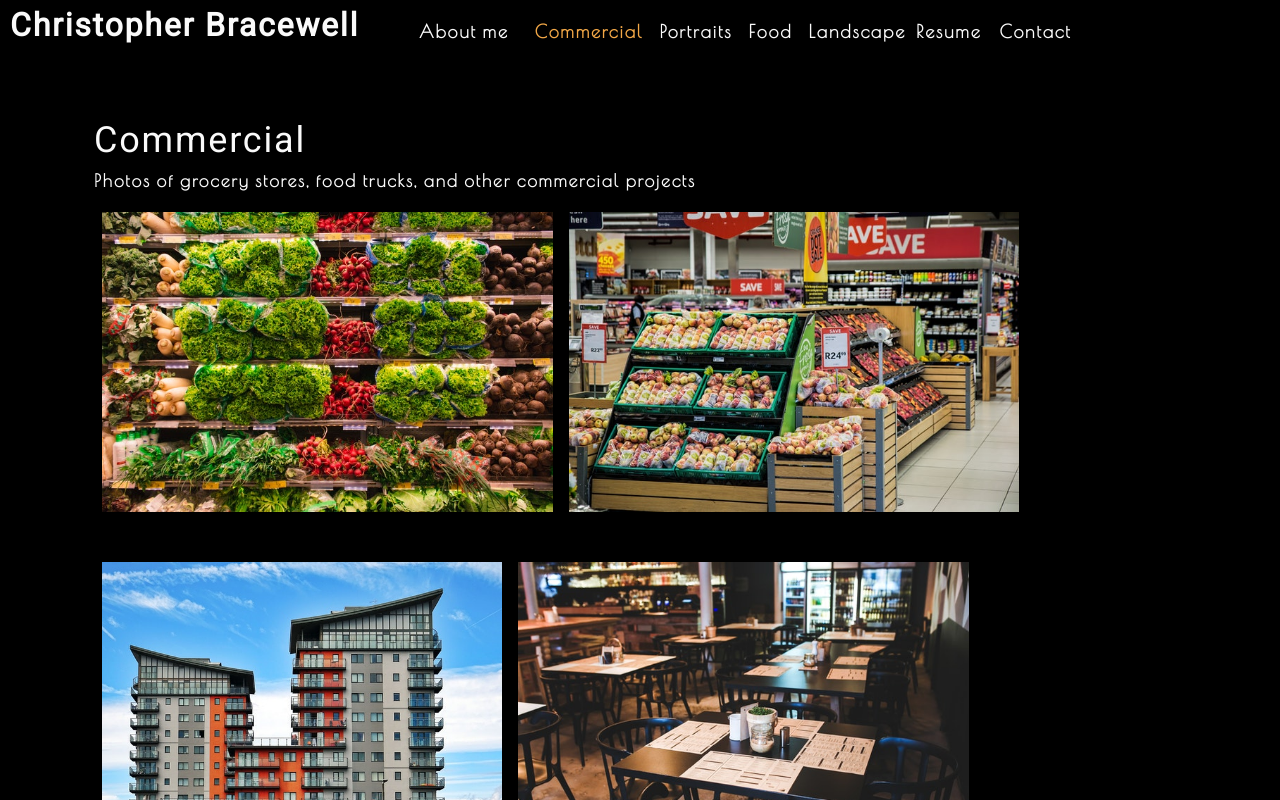
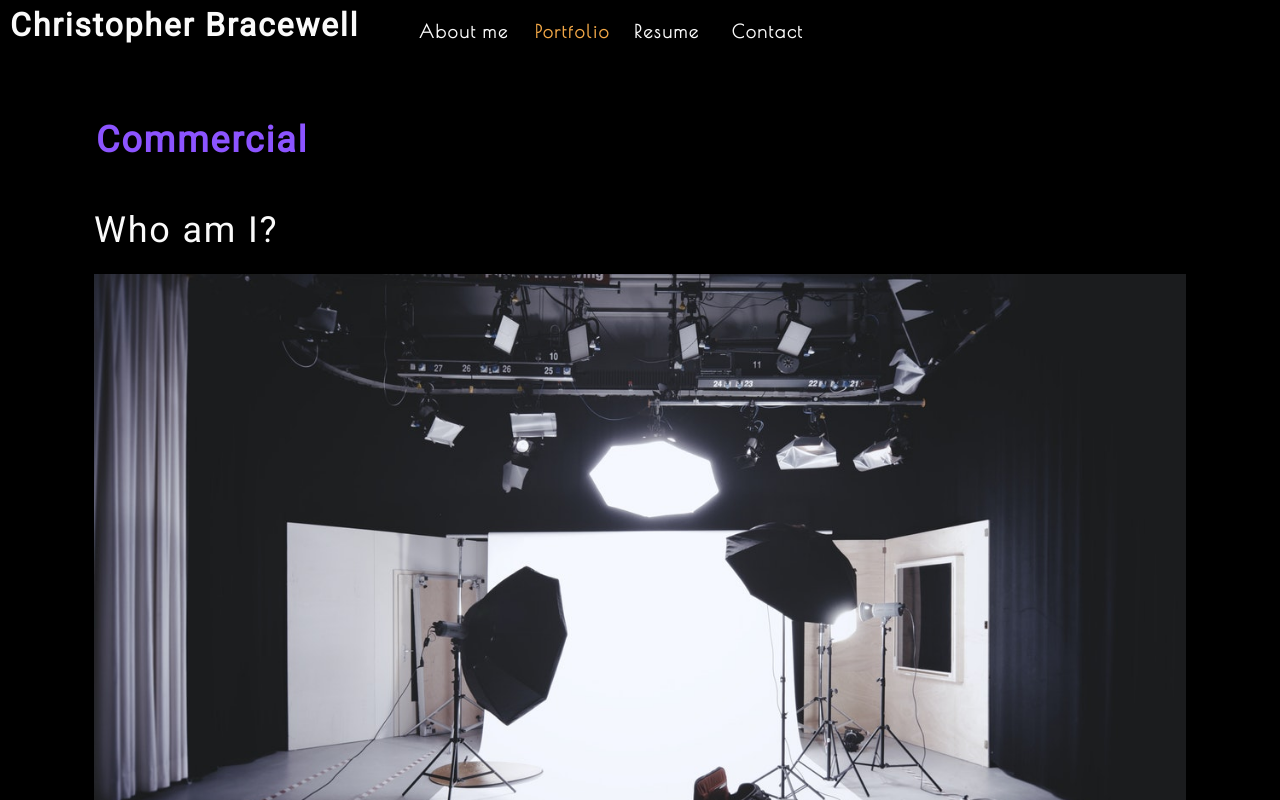
Before and after one commit to Cbracewell30/Chris-React-Portfolio, a React (Create React App) app: page / in a window 1280 px wide. Shown: the top 800 px of the page. Built offline with nearby package versions, Linux system fonts and the light colour scheme.

Commit message:
adding application photos

```diff
--- a/src/App.js
+++ b/src/App.js
@@ -1,7 +1,7 @@
 import React, { useState } from "react";
 import Nav from "./components/Nav";
 import About from "./components/About";
-import Gallery from "./components/Portfolio";
+import Portfolio from "./components/Portfolio";
 import ContactForm from "./components/Contact";
 import Resume from "./components/Resume";
 
@@ -24,6 +24,8 @@ function App() {
 
   const [contactSelected, setContactSelected] = useState(false);
 
+  const [resumeSelected, setResumeSelected] = useState(false);
+
   return (
     <div>
       <Nav
@@ -32,16 +34,25 @@ function App() {
         currentCategory={currentCategory}
         contactSelected={contactSelected}
         setContactSelected={setContactSelected}
+        resumeSelected={resumeSelected}
+        setResumeSelected={setResumeSelected}
       ></Nav>
       <main>
         {!contactSelected ? (
           <>
-            <Gallery currentCategory={currentCategory}></Gallery>
+            <Portfolio currentCategory={currentCategory}></Portfolio>
             <About></About>
-            <Resume></Resume>
           </>
         ) : (
           <ContactForm></ContactForm>
+        )}
+        {!resumeSelected ? (
+          <>
+            <Portfolio currentCategory={currentCategory}></Portfolio>
+            <About></About>
+          </>
+        ) : (
+          <Resume></Resume>
         )}
       </main>
     </div>
--- a/src/components/Nav/index.js
+++ b/src/components/Nav/index.js
@@ -3,16 +3,15 @@ import { capitalizeFirstLetter } from "../../utils/helpers";
 
 function Nav(props) {
   const {
-    categories = [],
-    setCurrentCategory,
     contactSelected,
-    currentCategory,
     setContactSelected,
+    resumeSelected,
+    setResumeSelected,
   } = props;
 
-  useEffect(() => {
-    document.title = capitalizeFirstLetter(currentCategory.name);
-  }, [currentCategory]);
+  // useEffect(() => {
+  //   document.title = ;
+  // }, [currentCategory]);
 
   return (
     <header className="flex-row px-1">
@@ -30,43 +29,49 @@ function Nav(props) {
             <a
               data-testid="about"
               href="#about"
-              onClick={() => setContactSelected(false)}
+              onClick={() => {
+                setContactSelected(false);
+                setResumeSelected(false);
+              }}
             >
               About me
             </a>
           </li>
-          {categories.map((category) => (
+
           <li
             className={`mx-1 ${
-                currentCategory.name === category.name &&
-                !contactSelected &&
-                "navActive"
+              !contactSelected && !resumeSelected && "navActive"
             }`}
-              key={category.name}
           >
             <span
               onClick={() => {
-                  setCurrentCategory(category);
+                setContactSelected(false);
+                setResumeSelected(false);
+              }}
+            >
+              Portfolio
+            </span>
+          </li>
+          <li className={`mx-2 ${resumeSelected && "navActive"}`}>
+            <span
+              onClick={() => {
+                setResumeSelected(true);
                 setContactSelected(false);
               }}
             >
-                {capitalizeFirstLetter(category.name)}
+              Resume
             </span>
-            </li>
-          ))}
-          <li>
-            {" "}
-            <a
-              data-testid="resume"
-              href="#resume"
-              onClick={() => setContactSelected(false)}
-            >
-              Resume
-            </a>{" "}
           </li>
 
           <li className={`mx-2 ${contactSelected && "navActive"}`}>
-            <span onClick={() => setContactSelected(true)}>Contact</span>
+            <span
+              onClick={() => {
+                setContactSelected(true);
+                setResumeSelected(false);
+              }}
+            >
+              Contact
+            </span>
           </li>
         </ul>
       </nav>
--- a/src/components/PhotoList/index.js
+++ b/src/components/PhotoList/index.js
@@ -7,40 +7,36 @@ const PhotoList = ({ category }) => {
 
   const [photos] = useState([
     {
-      name: "Grocery aisle",
+      name: "Allstar Sporting Goods",
+      imgid: 0,
       category: "commercial",
-      description:
-        "Lorem ipsum dolor sit amet, consectetur adipiscing elit. Nunc ultricie",
+      link: "https://cryptic-sea-45670.herokuapp.com/",
     },
     {
       name: "Grocery booth",
+      imgid: 1,
       category: "commercial",
-      description:
-        "Lorem ipsum dolor sit amet, consectetur adipiscing elit. Nunc ultricie",
+      link: "Lorem ipsum dolor sit amet, consectetur adipiscing elit. Nunc ultricie",
     },
     {
       name: "Building exterior",
       category: "commercial",
-      description:
-        "Lorem ipsum dolor sit amet, consectetur adipiscing elit. Nunc ultricie",
+      link: "Lorem ipsum dolor sit amet, consectetur adipiscing elit. Nunc ultricie",
     },
     {
       name: "Restaurant table",
       category: "commercial",
-      description:
-        "Lorem ipsum dolor sit amet, consectetur adipiscing elit. Nunc ultricie",
+      link: "Lorem ipsum dolor sit amet, consectetur adipiscing elit. Nunc ultricie",
     },
     {
       name: "Cafe interior",
       category: "commercial",
-      description:
-        "Lorem ipsum dolor sit amet, consectetur adipiscing elit. Nunc ultricie",
+      dd: "Lorem ipsum dolor sit amet, consectetur adipiscing elit. Nunc ultricie",
     },
     {
       name: "Cat green eyes",
       category: "portraits",
-      description:
-        "Lorem ipsum dolor sit amet, consectetur adipiscing elit. Nunc ultricie",
+      dd: "Lorem ipsum dolor sit amet, consectetur adipiscing elit. Nunc ultricie",
     },
     {
       name: "Green parrot",
@@ -122,7 +118,7 @@ const PhotoList = ({ category }) => {
     },
   ]);
 
-  const currentPhotos = photos.filter((photo) => photo.category === category);
+  const currentPhotos = photos.filter((photo) => photo.imgid === category);
 
   const toggleModal = (image, i) => {
     setCurrentPhoto({ ...image, index: i });
@@ -137,7 +133,7 @@ const PhotoList = ({ category }) => {
       <div className="flex-row">
         {currentPhotos.map((image, i) => (
           <img
-            src={require(`../../assets/small/${category}/${i}.jpg`)}
+            src={require(`../../assets/apps/${i}.jpg`)}
             alt={image.name}
             className="img-thumbnail mx-1"
             onClick={() => toggleModal(image, i)}
--- a/src/components/Portfolio/index.js
+++ b/src/components/Portfolio/index.js
@@ -1,15 +1,19 @@
-import React from 'react';
-import PhotoList from '../PhotoList';
-import { capitalizeFirstLetter } from '../../utils/helpers';
+import React from "react";
+import PhotoList from "../PhotoList";
+import { capitalizeFirstLetter } from "../../utils/helpers";
 
-function Gallery(props) {
+function Portfolio(props) {
   const { currentCategory } = props;
   return (
     <section>
-      <h1 data-testid="h1tag">{capitalizeFirstLetter(currentCategory.name)}</h1>
-      <p>{currentCategory.description}</p>
+      <h1 data-testid="h1tag">
+        <a href={currentCategory.link}>
+          {capitalizeFirstLetter(currentCategory.name)}
+        </a>
+      </h1>
+
       <PhotoList category={currentCategory.name} />
     </section>
   );
 }
-export default Gallery;
+export default Portfolio;
--- a/src/components/Resume/index.js
+++ b/src/components/Resume/index.js
@@ -1,9 +1,85 @@
-import React from "react";
+import React, { useState } from "react";
+
+import { validateEmail } from "../../utils/helpers";
 
 function Resume() {
+  const [formState, setFormState] = useState({
+    name: "",
+    email: "",
+    message: "",
+  });
+
+  const [errorMessage, setErrorMessage] = useState("");
+  const { name, email, message } = formState;
+
+  const handleSubmit = (e) => {
+    e.preventDefault();
+    if (!errorMessage) {
+      console.log("Submit Form", formState);
+    }
+  };
+
+  const handleChange = (e) => {
+    if (e.target.name === "email") {
+      const isValid = validateEmail(e.target.value);
+      if (!isValid) {
+        setErrorMessage("Your email is invalid.");
+      } else {
+        setErrorMessage("");
+      }
+    } else {
+      if (!e.target.value.length) {
+        setErrorMessage(`${e.target.name} is required.`);
+      } else {
+        setErrorMessage("");
+      }
+    }
+    if (!errorMessage) {
+      setFormState({ ...formState, [e.target.name]: e.target.value });
+      console.log("Handle Form", formState);
+    }
+  };
+
   return (
-    <section className="my-5">
-      <h1 id="about">Resume</h1>
+    <section>
+      <h1 data-testid="h1tag">Contact me</h1>
+      <form id="contact-form" onSubmit={handleSubmit}>
+        <div>
+          <label htmlFor="name">Name:</label>
+          <input
+            type="text"
+            name="name"
+            defaultValue={name}
+            onBlur={handleChange}
+          />
+        </div>
+        <div>
+          <label htmlFor="email">Email address:</label>
+          <input
+            type="email"
+            name="email"
+            defaultValue={email}
+            onBlur={handleChange}
+          />
+        </div>
+        <div>
+          <label htmlFor="message">Message:</label>
+          <textarea
+            name="message"
+            rows="5"
+            defaultValue={message}
+            onBlur={handleChange}
+          />
+        </div>
+        {errorMessage && (
+          <div>
+            <p className="error-text">{errorMessage}</p>
+          </div>
+        )}
+        <button data-testid="button" type="submit">
+          Submit
+        </button>
+      </form>
     </section>
   );
 }
```
Also changed, not shown: src/assets/apps/0.jpg (added), src/assets/apps/1.jpg (added). Lines whose indentation alone changed are shown as unchanged.
